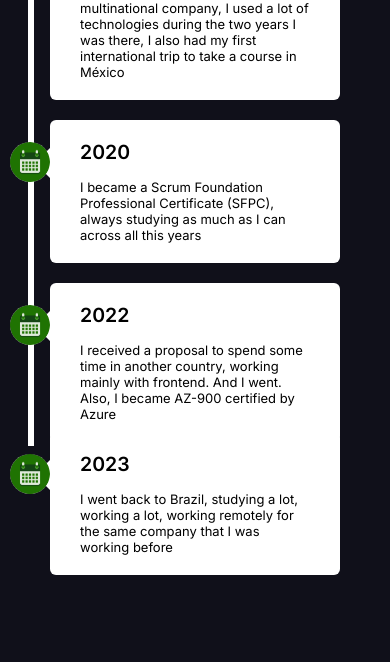
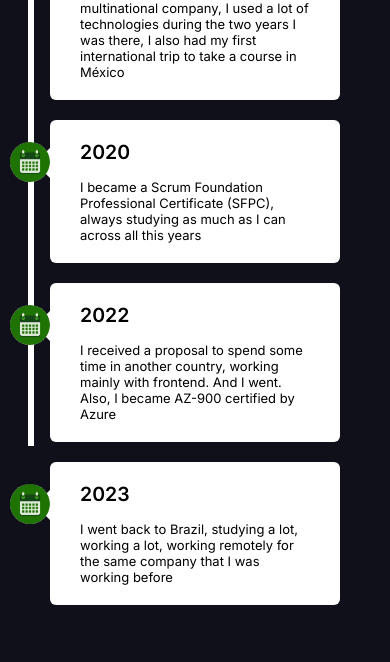
Before and after one commit to csantos31/portifolio, a plain HTML site: page index.html in a window 390 px wide. Shown: the part 1126-1788 px from the top of the page. Drawn offline with Linux system fonts and the light colour scheme.

Commit message:
added documentation

```diff
--- a/style/style.css
+++ b/style/style.css
@@ -18,7 +18,7 @@ body {
   height: auto;
 }
 
-.icons-menu{
+.icons-menu {
   display: none;
 }
 
@@ -371,7 +371,7 @@ footer {
     width: 100%;
   }
 
-  .show-menu{
+  .show-menu {
     position: fixed;
     background: #10101a;
     height: 60px;
@@ -487,4 +487,12 @@ footer {
   .title-contact span {
     font-size: 24px;
   }
+
+  .timeline .container {
+    padding: 10px 50px;
+    position: relative;
+    width: 100%;
+    animation: none;
+    opacity: 1;
+  }
 }
```
Also changed, not shown: 1 other file.
